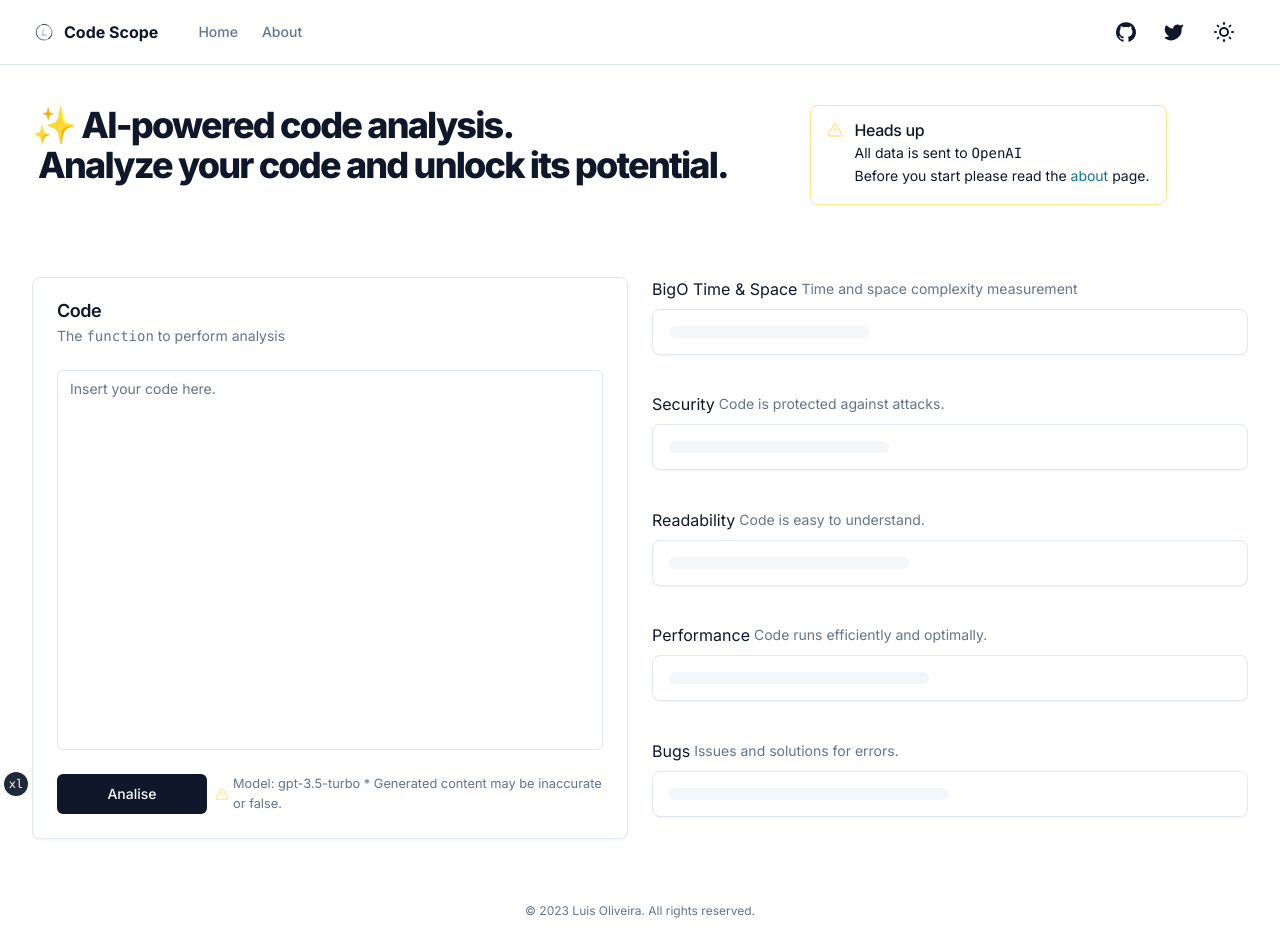
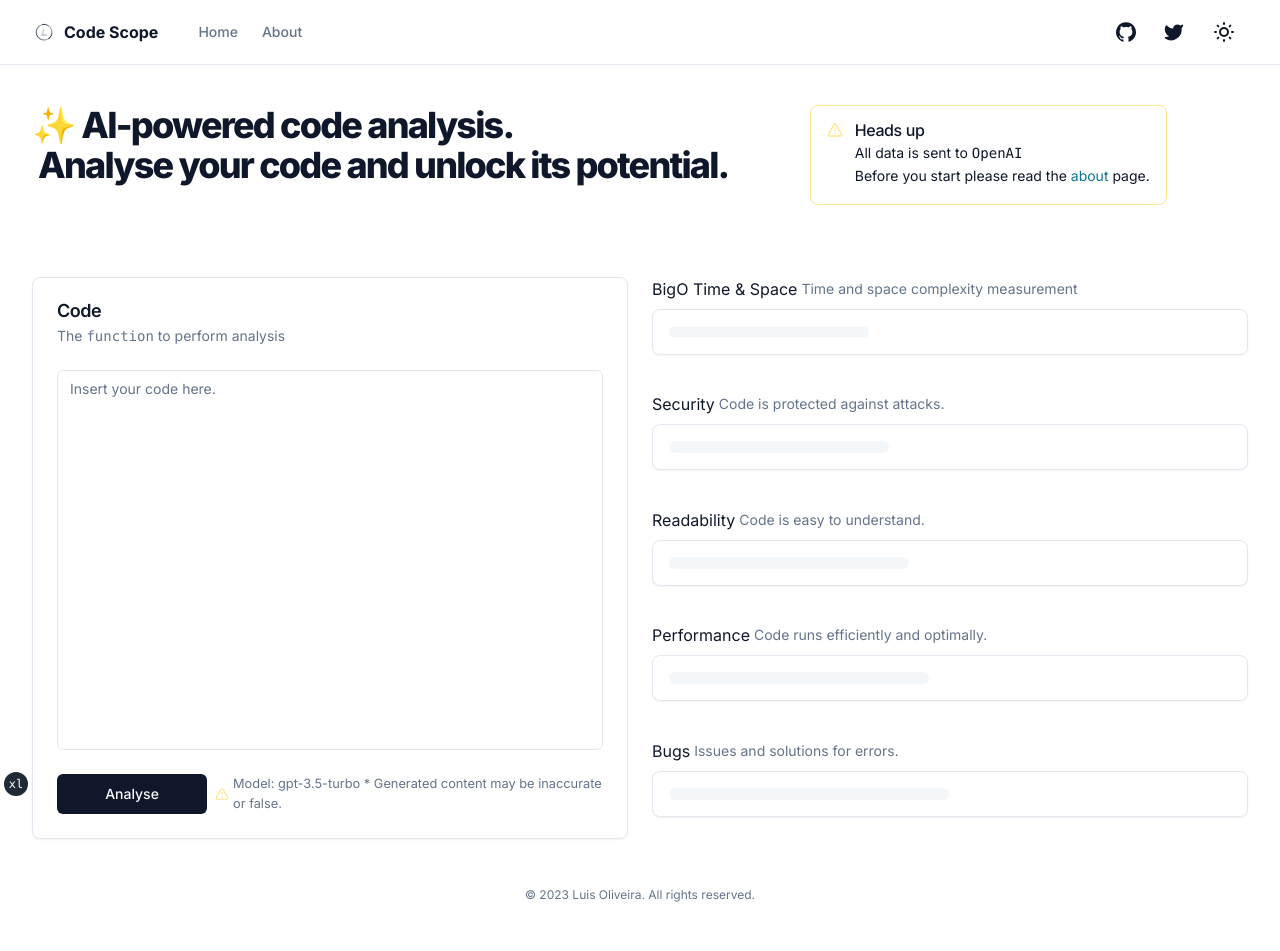
Before and after one commit to luisFilipePT/code-scope, a Next.js app: page / in a window 1280 px wide. After the commit the page ends 919 px from the top, so only its background shows below. Built offline with nearby package versions, Linux system fonts and the light colour scheme.

Commit message:
feat(seo): improve seo

```diff
--- a/app/about/page.tsx
+++ b/app/about/page.tsx
@@ -9,7 +9,7 @@ export default function About() {
             <h1 className="text-3xl font-extrabold leading-tight tracking-tighter md:text-4xl">
               ✨ (alpha) AI-powered code analysis.
               <br className="hidden sm:inline" />
-              Analyze your code and unlock its potential.
+              Analyse your code and unlock its potential.
             </h1>
           </div>
         </div>
--- a/app/layout.tsx
+++ b/app/layout.tsx
@@ -16,6 +16,21 @@ export const metadata: Metadata = {
     template: `%s - ${siteConfig.name}`,
   },
   description: siteConfig.description,
+  twitter: {
+    site: "https://code-scope.vercel.app/",
+    title: siteConfig.name,
+    description: siteConfig.description,
+    creator: "@_luisFilipePT",
+    images: ["../public/og.png"],
+  },
+  openGraph: {
+    title: siteConfig.name,
+    description: siteConfig.description,
+    images: ["../public/og.png"],
+    authors: ["Luis Filipe"],
+    url: "https://code-scope.vercel.app/",
+    locale: "en_GB",
+  },
   themeColor: [
     { media: "(prefers-color-scheme: light)", color: "white" },
     { media: "(prefers-color-scheme: dark)", color: "black" },
--- a/app/page.tsx
+++ b/app/page.tsx
@@ -17,7 +17,7 @@ export default function Home() {
             <h1 className="text-3xl font-extrabold leading-tight tracking-tighter md:text-4xl">
               ✨ AI-powered code analysis.
               <br className="hidden sm:inline" />
-              &nbsp;Analyze your code and unlock its potential.
+              &nbsp;Analyse your code and unlock its potential.
             </h1>
           </div>
           <div className="mx-auto pt-4 sm:pt-0">
@@ -26,7 +26,7 @@ export default function Home() {
         </div>
       </section>
       <ReviewArea reviewCode={reviewCode} />
-      <section className="container inset-x-0 bottom-0 my-4 flex items-center justify-center p-4">
+      <section className="container inset-x-0 bottom-0 flex items-center justify-center p-4">
         <p className="text-xs text-muted-foreground">
           © 2023 Luis Oliveira. All rights reserved.
         </p>
--- a/components/Home/code.tsx
+++ b/components/Home/code.tsx
@@ -90,7 +90,7 @@ export function Code({ reviewCode }: CodeProps) {
                     Please wait
                   </>
                 ) : (
-                  <span>Analise</span>
+                  <span>Analyse</span>
                 )}
               </Button>
             </p>
--- a/config/site.ts
+++ b/config/site.ts
@@ -3,7 +3,7 @@ export type SiteConfig = typeof siteConfig
 export const siteConfig = {
   name: "Code Scope",
   description:
-    "✨ AI-powered code analysis. Analyze your code and unlock its potential.",
+    "✨ AI-powered code analysis. Analyse your code and unlock its potential.",
   mainNav: [
     {
       title: "Home",
--- a/package.json
+++ b/package.json
@@ -1,7 +1,7 @@
 {
   "version": "0.0.2",
   "name": "code-scope",
-  "description": "AI-powered code analysis. Analyze your code and unlock its potential.",
+  "description": "AI-powered code analysis. Analyse your code and unlock its potential.",
   "author": {
     "name": "Luis Filipe",
     "url": "https://luis-oliveira.vercel.app/"
```
Also changed, not shown: public/og.png (added), 1 other file (tests, documents, lock files or other folders).
